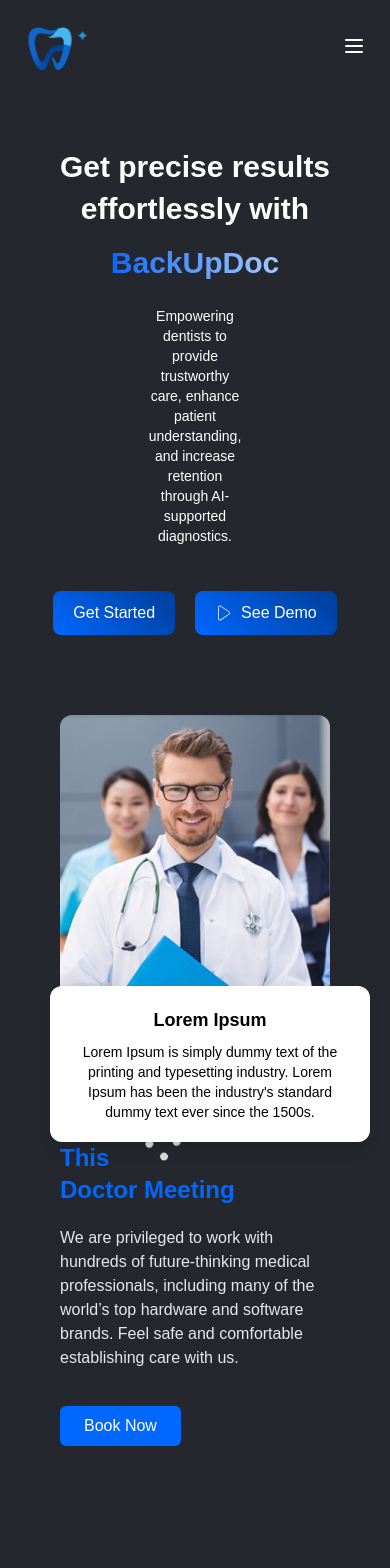
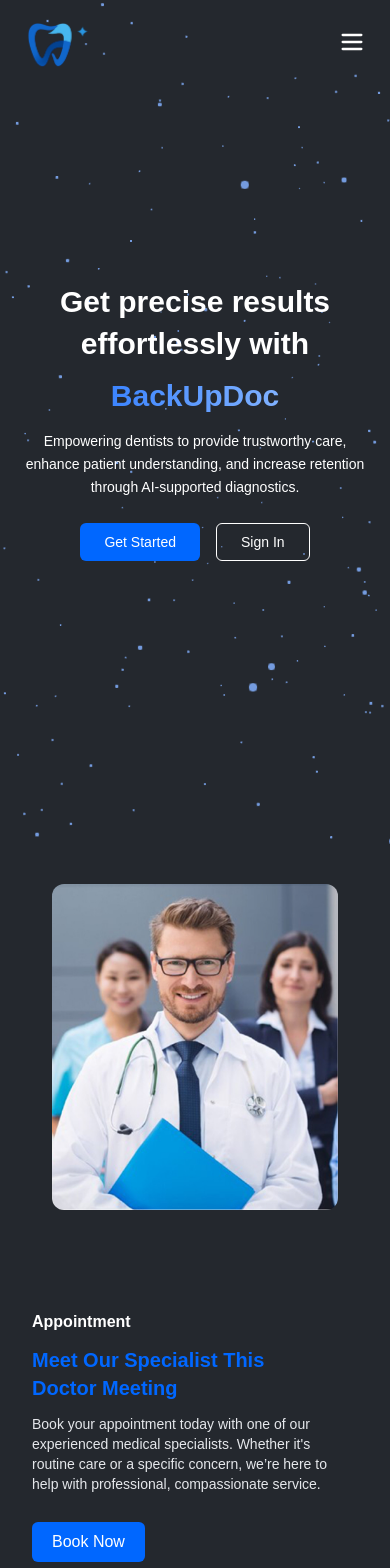
Before and after one commit to MunirRajpoot/BackUp_Doc, a Next.js app: page / in a window 390 px wide. Shown: the top 1568 px of the page. Built offline with nearby package versions, Linux system fonts and the light colour scheme.

Commit message:
Update Home page

```diff
--- a/package.json
+++ b/package.json
@@ -10,6 +10,8 @@
   },
   "dependencies": {
     "@headlessui/react": "^2.2.2",
+    "@react-three/drei": "^10.0.7",
+    "@react-three/fiber": "^9.1.2",
     "@reduxjs/toolkit": "^2.6.1",
     "bootstrap": "^5.3.3",
     "framer-motion": "^12.7.3",
@@ -20,7 +22,9 @@
     "react-hook-form": "^7.56.1",
     "react-icons": "^5.5.0",
     "react-redux": "^9.2.0",
-    "styled-components": "^6.1.15"
+    "styled-components": "^6.1.15",
+    "three": "^0.176.0",
+    "vanta": "^0.5.24"
   },
   "devDependencies": {
     "@eslint/eslintrc": "^3",
--- a/src/app/dump.jsx
+++ b/src/app/dump.jsx
@@ -54,3 +54,150 @@
         //         </div>
         //     </div>
         // </div>
+
+        <div className="content-wrapper">
+        {/* Header Section */}
+        <div className="text-box">
+          <h1 className="text-3xl md:text-5xl font-bold text-white leading-tight">
+            Get precise results <br />
+            <span className="block mt-1">effortlessly with</span>
+          </h1>
+          <h1 className="text-3xl md:text-5xl font-bold bg-gradient-to-r from-[#0067FF] to-[#A5C9FF] text-transparent bg-clip-text mt-2">
+            BackUpDoc
+          </h1>
+
+          <div className="text-description">
+            <p className="text-white text-sm md:text-base">
+              Empowering dentists to provide trustworthy care, enhance patient
+              understanding, and increase retention through AI-supported
+              diagnostics.
+            </p>
+          </div>
+
+          <div className="button-wrapper">
+            <button className="custom-button">Get Started</button>
+            <button className="custom-button flex items-center gap-2">
+              <CiPlay1 className="text-lg" /> See Demo
+            </button>
+          </div>
+        </div>
+
+        {/* Appointment Section */}
+        <div className="appointment-box flex flex-col md:flex-row justify-center items-center w-full px-10 py-20 gap-10 mb-10">
+          {/* Image and overlapping card */}
+          <div className="relative w-full md:w-1/2 flex justify-center z-40">
+
+            {/* Half Circle Shape Behind */}
+            <div className="absolute top-7 left-0 w-[150px] h-[300px] overflow-hidden z-10">
+              <div className="w-[300px] h-[300px]">
+                <Image
+                  src="/images/Ellipse 1.png"
+                  alt="half-circle-shape"
+                  width={200}
+                  height={200}
+                />
+              </div>
+            </div>
+
+            {/* Doctor Image (in front of the half-circle) */}
+            <Image
+              src="/images/app_img.png"
+              alt="Appointment"
+              width={400}
+              height={400}
+              priority
+              className="rounded-xl z-30 relative"
+            />
+
+            {/* Overlapping Card (on top) */}
+            <div className="absolute -bottom-30 -right-10 bg-white rounded-xl shadow-lg p-5 w-80 z-40">
+              <h3 className="font-bold text-lg text-black">Lorem Ipsum</h3>
+              <p className="text-sm text-black mt-2">
+                Lorem Ipsum is simply dummy text of the printing and typesetting industry.
+                Lorem Ipsum has been the industry's standard dummy text ever since the 1500s.
+              </p>
+            </div>
+
+            {/* Pyramid Shape */}
+            <div className="absolute -bottom-35 left-10 w-30 h-30 rounded-full transform z-20">
+              <Image src="/images/pyramid.png" alt="pyramid-shape" height={300} width={300} />
+            </div>
+
+          </div>
+
+
+          {/* Text section */}
+          <div className="w-full md:w-1/2 text-white mb-auto text-left">
+            <p className="text-lg font-semibold">Appointment</p>
+            <h2 className="text-2xl md:text-3xl font-bold text-[#0067FF] py-5">
+              Meet Our Specialist This
+              <span className="block">Doctor Meeting</span>
+            </h2>
+            <p className="pb-5 text-1xl text-gray-200 max-w-90">
+              We are privileged to work with hundreds of future-thinking medical
+              professionals, including many of the world’s top hardware and software brands.
+              Feel safe and comfortable establishing care with us.
+            </p>
+            <button className="bg-[#0067FF] text-white px-6 py-2 rounded-md font-medium hover:bg-blue-700 transition mt-4">
+              Book Now
+            </button>
+          </div>
+        </div>
+
+
+
+
+        {/* Choose Us */}
+
+        <section className="text-white py-16 px-4 md:px-12 lg:px-20">
+          <div className="max-w-7xl mx-auto grid lg:grid-cols-2 gap-12 items-stretch">
+            {/* Text Section */}
+            <div className="flex flex-col justify-between h-full">
+              <div>
+                <h4 className="text-lg font-semibold mb-5 text-start">Chose Us</h4>
+                <h2 className="text-2xl md:text-3xl font-bold text-[#0067FF] mb-5 text-start">Why Choose Us?</h2>
+                <p className="text-1xl text-gray-200 mb-10 text-start">
+                  We are privileged to work with hundreds of future-thinking medical,
+                  including many of the world’s top hardware, software, and brands. Feel
+                  safe and comfortable in establishing.
+                </p>
+              </div>
+
+              {/* Info Cards */}
+              <div className="grid grid-cols-1 sm:grid-cols-2 gap-6">
+                {[1, 2, 3, 4].map((_, idx) => (
+                  <div
+                    key={idx}
+                    className="h-35 rounded-xl bg-white/10 flex items-center justify-center text-gray-300 text-lg font-medium shadow-md hover:shadow-lg transition-shadow"
+                  >
+                    Feature {idx + 1}
+                  </div>
+                ))}
+              </div>
+            </div>
+
+            {/* Image Section */}
+            <div className="flex justify-center items-center h-full mt-4">
+              <Image
+                src="/images/image 6.png"
+                alt="Doctors Group"
+                className="max-w-full h-auto object-contain"
+                width={500}
+                height={550}
+                priority
+              />
+            </div>
+          </div>
+        </section>
+
+
+        <div className="text-center px-4 py-12">
+          <p className="text-3xl font-bold mb-8">Get precise results effortlessly with</p>
+
+          <ImageComparisonSlider />
+        </div>
+
+        {/* Testimonial Section */}
+        <TestimonialSection />
+
+      </div>
--- a/src/app/page.js
+++ b/src/app/page.js
@@ -1,130 +1,101 @@
-"use client";
+'use client'
+import {
+  ScanLine,
+  CalendarCheck,
+  MessagesSquare,
+  PlayCircle
+} from 'lucide-react';
 
-import { CiPlay1 } from "react-icons/ci";
-import Image from "next/image";
-import "./main.css";
 
-import ImageComparisonSlider from "@/component/ImageComparisonSlider/ImageComparisonSlider";
-import TestimonialSection from "@/component/TestimonialSection/TestimonialSection";
+import Image from 'next/image';
+import MeshNetworkBackground from '@/component/MeshNetworkBackground/MeshNetworkBackground';
+import ImageComparisonSlider from '@/component/ImageComparisonSlider/ImageComparisonSlider';
+import TestimonialSection from '@/component/TestimonialSection/TestimonialSection';
 
-export default function Home() {
+export default function HomePage() {
+  return (
+    <>
+      <div className="relative w-full h-screen overflow-hidden">
+        <MeshNetworkBackground />
 
-  return (
-    <div className="container">
-      <div className="content-wrapper">
-        {/* Header Section */}
-        <div className="text-box">
-          <h1 className="text-3xl md:text-5xl font-bold text-white leading-tight">
+        <div className="absolute inset-0 flex items-center justify-center z-10 px-4 lg:mt-[150px]">
+          <div className="text-center max-w-2xl">
+            <h1 className="text-3xl sm:text-4xl md:text-5xl lg:text-6xl font-extrabold text-white leading-tight">
               Get precise results <br />
               <span className="block mt-1">effortlessly with</span>
             </h1>
-          <h1 className="text-3xl md:text-5xl font-bold bg-gradient-to-r from-[#0067FF] to-[#A5C9FF] text-transparent bg-clip-text mt-2">
+
+            <h2 className="text-3xl sm:text-4xl md:text-5xl lg:text-6xl font-extrabold bg-gradient-to-r from-[#0067FF] to-[#A5C9FF] text-transparent bg-clip-text mt-4">
               BackUpDoc
-          </h1>
+            </h2>
 
-          <div className="text-description">
-            <p className="text-white text-sm md:text-base">
-              Empowering dentists to provide trustworthy care, enhance patient
-              understanding, and increase retention through AI-supported
-              diagnostics.
+            <p className="text-white text-sm sm:text-base md:text-lg mt-4 leading-relaxed whitespace-pre-line">
+              Empowering dentists to provide trustworthy care, enhance patient understanding, <br className="hidden sm:inline" />
+              and increase retention through AI-supported diagnostics.
             </p>
-          </div>
 
-          <div className="button-wrapper">
-            <button className="custom-button">Get Started</button>
-            <button className="custom-button flex items-center gap-2">
-              <CiPlay1 className="text-lg" /> See Demo
+            <div className="mt-6 flex flex-wrap justify-center gap-4">
+              <button className="bg-[#0067FF] text-white px-6 py-2 rounded-md text-sm font-medium hover:scale-105 transition-transform">
+                Get Started
+              </button>
+              <button className="border border-white text-white px-6 py-2 rounded-md text-sm font-medium hover:bg-[#0067FF] transition">
+                Sign In
               </button>
             </div>
           </div>
+        </div>
+      </div>
+      {/* Appointment Section */}
+      <div className="appointment-box flex flex-col lg:flex-row justify-center items-center w-full px-4 sm:px-6 lg:px-10 py-10 md:py-20  mb-10">
+        {/* Image and overlapping card */}
+        <div className="relative w-full lg:w-1/2 flex justify-center z-10">
 
-        {/* Appointment Section */}
-        <div className="appointment-box flex flex-col md:flex-row justify-center items-center w-full px-10 py-20 gap-10 mb-10">
-          {/* Image and overlapping card */}
-          <div className="relative w-full md:w-1/2 flex justify-center z-40">
+          {/* Doctor Image */}
+          <Image
+            src="/images/app_img.png"
+            alt="Doctor Team"
+            width={400}
+            height={400}
+            priority
+            className="rounded-xl z-20 relative w-[80%] sm:w-[60%] md:w-[400px] h-auto"
+          />
 
-            {/* Half Circle Shape Behind */}
-            <div className="absolute top-7 left-0 w-[150px] h-[300px] overflow-hidden z-10">
-              <div className="w-[300px] h-[300px]">
+          {/* Overlapping Card */}
+          {/* <div className="absolute -bottom-12 right-2 sm:right-6 md:-right-10 bg-white rounded-xl shadow-lg p-4 sm:p-5 w-[90%] sm:w-72 md:w-80 z-30">
+            <h3 className="font-bold text-base sm:text-lg text-black">Expert Medical Care</h3>
+            <p className="text-xs sm:text-sm text-black mt-2">
+              Our dedicated team of healthcare professionals is committed to delivering top-tier care with compassion, innovation, and expertise. Trust us for personalized attention and modern medical solutions.
+            </p>
+          </div> */}
+
+          {/* Pyramid Shape – Hidden on small screens */}
+          <div className="hidden md:block absolute -bottom-20 left-2 sm:left-6 w-16 sm:w-20 md:w-24 lg:w-28 h-auto z-10">
             <Image
-                  src="/images/Ellipse 1.png"
-                  alt="half-circle-shape"
-                  width={200}
-                  height={200}
+              src="/images/pyramid.png"
+              alt="Decorative Pyramid"
+              width={300}
+              height={300}
+              className="w-full h-auto object-contain"
             />
           </div>
         </div>
 
-            {/* Doctor Image (in front of the half-circle) */}
-            <Image
-              src="/images/app_img.png"
-              alt="Appointment"
-              width={400}
-              height={400}
-              priority
-              className="rounded-xl z-30 relative"
-            />
+        {/* Text section */}
+        <div className="w-full lg:w-1/2 text-white text-left px-4 sm:px-0 mt-[100px]">
 
-            {/* Overlapping Card (on top) */}
-            <div className="absolute -bottom-30 -right-10 bg-white rounded-xl shadow-lg p-5 w-80 z-40">
-              <h3 className="font-bold text-lg text-black">Lorem Ipsum</h3>
-              <p className="text-sm text-black mt-2">
-                Lorem Ipsum is simply dummy text of the printing and typesetting industry.
-                Lorem Ipsum has been the industry's standard dummy text ever since the 1500s.
-              </p>
-            </div>
-
-            {/* Pyramid Shape */}
-            <div className="absolute -bottom-35 left-10 w-30 h-30 rounded-full transform z-20">
-              <Image src="/images/pyramid.png" alt="pyramid-shape" height={300} width={300} />
-            </div>
-
-          </div>
-
-
-          {/* Text section */}
-          <div className="w-full md:w-1/2 text-white mb-auto text-left">
-            <p className="text-lg font-semibold">Appointment</p>
-            <h2 className="text-2xl md:text-3xl font-bold text-[#0067FF] py-5">
+          <p className="text-base sm:text-lg font-semibold">Appointment</p>
+          <h2 className="text-xl sm:text-2xl md:text-3xl font-bold text-[#0067FF] py-3 sm:py-5">
             Meet Our Specialist This
             <span className="block">Doctor Meeting</span>
           </h2>
-            <p className="pb-5 text-1xl text-gray-200 max-w-90">
-              We are privileged to work with hundreds of future-thinking medical
-              professionals, including many of the world’s top hardware and software brands.
-              Feel safe and comfortable establishing care with us.
+          <p className="pb-4 text-sm sm:text-base text-gray-200 max-w-[95%] sm:max-w-[90%]">
+            Book your appointment today with one of our experienced medical specialists. Whether it's routine care or a specific concern, we’re here to help with professional, compassionate service.
           </p>
-            <button className="bg-[#0067FF] text-white px-6 py-2 rounded-md font-medium hover:bg-blue-700 transition mt-4">
+          <button className="bg-[#0067FF] text-white px-5 py-2 rounded-md font-medium hover:bg-blue-700 transition mt-3 sm:mt-4">
             Book Now
           </button>
         </div>
       </div>
-
-
-
-        {/* Cards Section Placeholder */}
-        <div className="w-full py-16 px-4 flex justify-center items-center mt-10">
-          <div className="bg-[#383B3F] rounded-2xl p-8 w-full max-w-6xl h-70">
-            <div className="flex flex-wrap justify-between items-center gap-6">
-              {[
-                "/icons/image 2.svg",
-                "/icons/image 3.svg",
-                "/icons/image 4.svg",
-                "/icons/image 5.svg",
-              ].map((src, index) => (
-                <div
-                  key={index}
-                  className="bg-white rounded-full h-16 w-16 flex justify-center items-center shadow-md mx-auto"
-                >
-                  <Image src={src} height={40} width={40} alt={`icon-${index}`} />
-                </div>
-              ))}
-            </div>
-          </div>
-        </div>
-
-
-        {/* Choose Us */}
 
       <section className="text-white py-16 px-4 md:px-12 lg:px-20">
         <div className="max-w-7xl mx-auto grid lg:grid-cols-2 gap-12 items-stretch">
@@ -142,12 +113,18 @@ export default function Home() {
 
             {/* Info Cards */}
             <div className="grid grid-cols-1 sm:grid-cols-2 gap-6">
-                {[1, 2, 3, 4].map((_, idx) => (
+              {[
+                { label: 'Teeth X-Ray Analysis', icon: <ScanLine className="w-6 h-6 me-2" /> },
+                { label: 'Book Appointment with Doctor', icon: <CalendarCheck className="w-6 h-6 me-2" /> },
+                { label: 'Chat with Live Doctors', icon: <MessagesSquare className="w-6 h-6 me-2" /> },
+                { label: 'See Demo', icon: <PlayCircle className="w-6 h-6 me-2" /> },
+              ].map((feature, idx) => (
                 <div
                   key={idx}
-                    className="h-35 rounded-xl bg-white/10 flex items-center justify-center text-gray-300 text-lg font-medium shadow-md hover:shadow-lg transition-shadow"
+                  className="h-35 rounded-xl bg-white/10 flex items-center justify-start px-4 py-6 text-gray-300 text-lg font-medium shadow-md hover:shadow-lg transition-shadow"
                 >
-                    Feature {idx + 1}
+                  {feature.icon}
+                  {feature.label}
                 </div>
               ))}
             </div>
@@ -167,17 +144,13 @@ export default function Home() {
         </div>
       </section>
 
-
       <div className="text-center px-4 py-12">
         <p className="text-3xl font-bold mb-8">Get precise results effortlessly with</p>
 
         <ImageComparisonSlider />
       </div>
-
       {/* Testimonial Section */}
       <TestimonialSection />
-
-      </div>
-    </div>
+    </>
   );
 }
--- a/src/app/register/page.jsx
+++ b/src/app/register/page.jsx
@@ -125,11 +125,7 @@ const Page = () => {
             <button
               onClick={handleSubmit}
               disabled={isSubmit}
-<<<<<<< HEAD
-              className={`w-full ${isSubmit ? 'bg-gray-400 cursor-not-allowed' : 'bg-[#0067FF] hover:bg-[#003E99]'
-=======
               className={`w-full cursor-pointer ${isSubmit ? 'bg-gray-400 cursor-not-allowed' : 'bg-[#0067FF] hover:bg-[#003E99]'
->>>>>>> df43490 (Doctor Dashboard Updates)
                 } text-white text-base font-medium py-3 rounded-md transition-colors`}
             >
               Sign Up
--- a/src/app/register/process/page.jsx
+++ b/src/app/register/process/page.jsx
@@ -237,11 +237,7 @@ export default function RegisterPage() {
 
                     <button
                         type="submit"
-<<<<<<< HEAD
-                        className="w-full py-2 bg-blue-600 text-white font-semibold rounded-md hover:bg-blue-700 transition"
-=======
                         className="cursor-pointer w-full py-2 bg-blue-600 text-white font-semibold rounded-md hover:bg-blue-700 transition"
->>>>>>> df43490 (Doctor Dashboard Updates)
                     >
                         Sign Up
                     </button>
--- /dev/null
+++ b/src/component/MeshNetworkBackground/MeshNetworkBackground.jsx
@@ -0,0 +1,44 @@
+'use client'
+import React, { useRef } from 'react';
+import { Canvas, useFrame } from '@react-three/fiber';
+import { Points, PointMaterial, Preload } from '@react-three/drei';
+import * as THREE from 'three';
+
+function NetworkPoints() {
+    const ref = useRef();
+
+    const positions = new Float32Array(
+        Array.from({ length: 1500 }, () => (Math.random() - 0.5) * 10)
+    );
+
+    useFrame(() => {
+        ref.current.rotation.y += 0.001;
+    });
+
+    return (
+        <group rotation={[0, 0, 0]}>
+            <Points ref={ref} positions={positions}>
+                <PointMaterial
+                    transparent
+                    color="#1447ff"  // Light Blue (you can also try "#007bff" or "#1e90ff")
+                    size={0.04}      // Slightly larger to look like glowing stars
+                    sizeAttenuation
+                    depthWrite={false}
+                />
+            </Points>
+        </group>
+    );
+}
+
+export default function MeshNetworkBackground() {
+    return (
+        <Canvas
+            camera={{ position: [0, 0, 5], fov: 75 }}
+            style={{ position: 'absolute', top: 0, left: 0, zIndex: -1 }}
+        >
+            <ambientLight intensity={0.5} />
+            <NetworkPoints />
+            <Preload all />
+        </Canvas>
+    );
+}
--- a/src/component/Navbar/Navbar.jsx
+++ b/src/component/Navbar/Navbar.jsx
@@ -2,64 +2,79 @@
 
 import React, { useState } from "react";
 import Link from "next/link";
-import { Menu, X } from "lucide-react"; // You can also use Heroicons if preferred
+import { Menu, X } from "lucide-react";
 import Image from "next/image";
 
 const Navbar = () => {
   const [menuOpen, setMenuOpen] = useState(false);
 
   return (
-    <header className="text-white  w-full">
-      <div className="flex justify-between items-center py-6 px-6 md:px-12 max-w-[1300px] mx-auto w-full">
+    <header className="fixed top-0 left-0 w-full z-50 bg-transparent">
+      <div className="flex justify-between items-center py-5 px-6 md:px-12 max-w-[1300px] mx-auto w-full">
         {/* Logo */}
-        <Image src="/icons/logo.png" alt="nav-logo" height={50} width={70} />
+        <Link href="/">
+          <Image src="/icons/logo.png" alt="nav-logo" height={50} width={70} priority />
+        </Link>
 
         {/* Desktop Nav */}
-        <nav className="hidden md:flex items-center justify-center bg-white/10 rounded-full gap-8 py-2 px-6">
-
-          <Link href="/" className="text-white text-md font-medium hover:text-[#0067FF] transition-colors">Home</Link>
-          <Link href="/doctor" className="text-white text-md font-medium hover:text-[#0067FF] transition-colors">Doctor</Link>
-          <Link href="/about" className="text-white text-md font-medium hover:text-[#0067FF] transition-colors">About</Link>
-          <Link href="/contact" className="text-white text-md font-medium hover:text-[#0067FF] transition-colors">Contact us</Link>
+        <nav className="hidden md:flex items-center bg-white/10 backdrop-blur-md rounded-full gap-8 py-2 px-6">
+          {["Home", "Doctor", "About", "Contact us"].map((item, idx) => (
+            <Link
+              key={idx}
+              href={`/${item === "Home" ? "" : item.toLowerCase().replace(" ", "")}`}
+              className="text-white text-md font-medium hover:text-[#0067FF] transition-colors"
+            >
+              {item}
+            </Link>
+          ))}
         </nav>
 
         {/* Desktop Auth Buttons */}
         <div className="hidden md:flex gap-3">
           <Link href="/login">
-            <button className="border border-white text-white px-4 py-2 rounded-md text-sm font-medium hover:bg-[#0067FF] transition cursor-pointer">
+            <button className="border border-white text-white px-4 py-2 rounded-md text-sm font-medium hover:bg-[#0067FF] transition">
               Sign In
             </button>
           </Link>
           <Link href="/register">
-            <button className="bg-[#0067FF] text-white px-4 py-2 rounded-md text-sm font-medium hover:scale-105 transition-transform cursor-pointer">
+            <button className="bg-[#0067FF] text-white px-4 py-2 rounded-md text-sm font-medium hover:scale-105 transition-transform">
               Sign Up
             </button>
           </Link>
         </div>
 
-        {/* Mobile Menu Button */}
-        <div className="md:hidden">
-          <button onClick={() => setMenuOpen(!menuOpen)}>
-            {menuOpen ? <X size={24} /> : <Menu size={24} />}
+        {/* Mobile Menu Toggle */}
+        <div className="md:hidden z-50">
+          <button onClick={() => setMenuOpen(!menuOpen)} aria-label="Toggle Menu">
+            {menuOpen ? <X size={28} className="text-white" /> : <Menu size={28} className="text-white" />}
           </button>
         </div>
       </div>
 
       {/* Mobile Menu Drawer */}
       {menuOpen && (
-        <div className="md:hidden bg-gray-800 px-6 py-4 flex flex-col gap-4 animate-slideDown">
-          <Link href="/" className="text-white text-sm font-medium hover:text-[#0067FF] transition-colors">Home</Link>
-          <Link href="/doctor" className="text-white text-sm font-medium hover:text-[#0067FF] transition-colors">Doctor</Link>
-          <Link href="/about" className="text-white text-sm font-medium hover:text-[#0067FF] transition-colors">About</Link>
-          <Link href="/contact" className="text-white text-sm font-medium hover:text-[#0067FF] transition-colors">Contact us</Link>
-          <Link href="/started">
-            <button className="bg-[#0067FF] text-white px-4 py-2 rounded-full text-sm font-medium hover:scale-105 transition-transform w-full">
-              Get Started
-            </button>
-          </Link>
-          <div className="flex flex-col gap-2 mt-4">
-            <button className="border border-white text-white px-4 py-2 rounded-md text-sm font-medium hover:bg-[#0067FF] transition">Sign In</button>
-            <button className="bg-[#0067FF] text-white px-4 py-2 rounded-md text-sm font-medium hover:scale-105 transition-transform">Sign Up</button>
+        <div className="md:hidden absolute top-[72px] left-0 w-full bg-black/90 backdrop-blur-md px-6 py-6 flex flex-col gap-4 z-40">
+          {["Home", "Doctor", "About", "Contact us"].map((item, idx) => (
+            <Link
+              key={idx}
+              href={`/${item === "Home" ? "" : item.toLowerCase().replace(" ", "")}`}
+              onClick={() => setMenuOpen(false)}
+              className="text-white text-base font-medium hover:text-[#0067FF] transition-colors"
+            >
+              {item}
+            </Link>
+          ))}
+          <div className="mt-6 flex flex-col gap-3">
+            <Link href="/login">
+              <button className="border border-white text-white px-4 py-2 rounded-md text-sm font-medium hover:bg-[#0067FF] transition w-full">
+                Sign In
+              </button>
+            </Link>
+            <Link href="/register">
+              <button className="bg-[#0067FF] text-white px-4 py-2 rounded-md text-sm font-medium hover:scale-105 transition-transform w-full">
+                Sign Up
+              </button>
+            </Link>
           </div>
         </div>
       )}
```
Also changed, not shown: src/app/dashboard/layout.js (+11 -5 lines), src/component/ImageComparisonSlider/ImageComparisonSlider.jsx (+7 -6 lines), 1 other file (tests, documents, lock files or other folders). Lines whose indentation alone changed are shown as unchanged.
